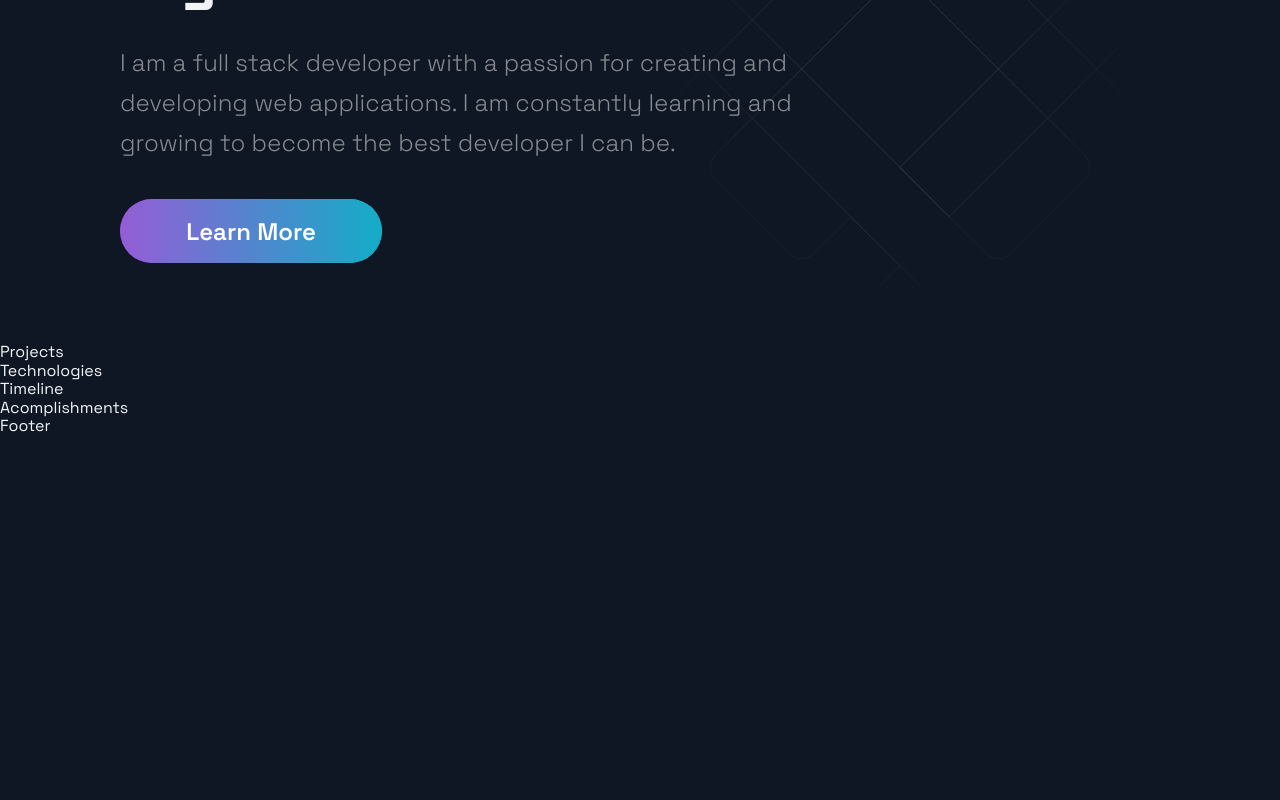
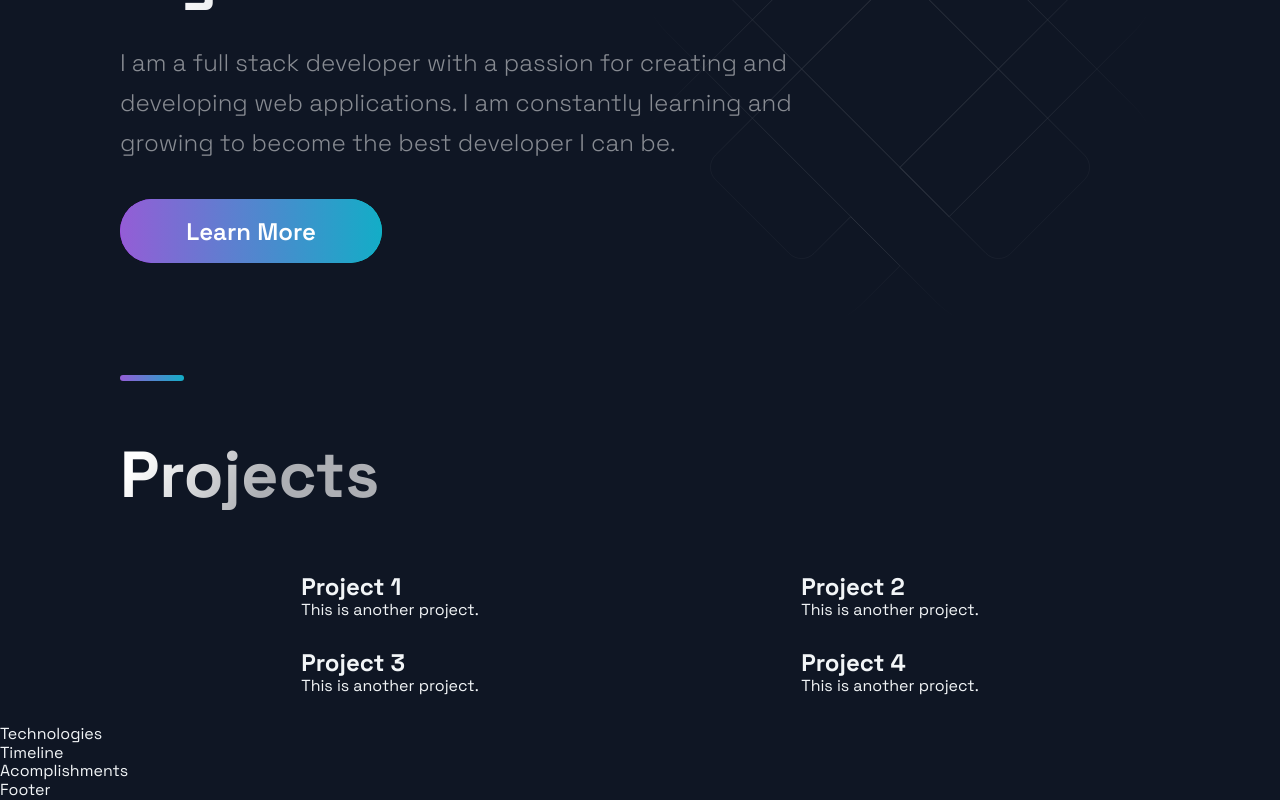
Before and after one commit to sokolov574/Portfolio, a Next.js app: page / in a window 1280 px wide. Shown: the part 303-1103 px from the top of the page. Before the commit the page ends 800 px from the top, so only its background shows below. Built offline with nearby package versions, Linux system fonts and the light colour scheme.

Commit message:
added project sections

```diff
--- a/src/components/Projects/Projects.js
+++ b/src/components/Projects/Projects.js
@@ -5,9 +5,31 @@ import { Section, SectionDivider, SectionTitle } from '../../styles/GlobalCompon
 import { projects } from '../../constants/constants';
 
 const Projects = () => (
-  <div>
-    Projects
-  </div>
+  <Section>
+    <SectionDivider />
+    <SectionTitle main>Projects</SectionTitle>
+    <GridContainer>
+      {[{
+        title: 'Project 1',
+        description: 'This is another project.'
+      },{
+        title: 'Project 2',
+        description: 'This is another project.'
+      },{
+        title: 'Project 3',
+        description: 'This is another project.'
+      },{
+        title: 'Project 4',
+        description: 'This is another project.'
+
+      }].map((project) => (
+        <div>
+          <h2>{project.title}</h2>
+          <p>{project.description}</p>
+        </div>
+      ))}
+    </GridContainer>
+  </Section>
 );
 
 export default Projects;
```
